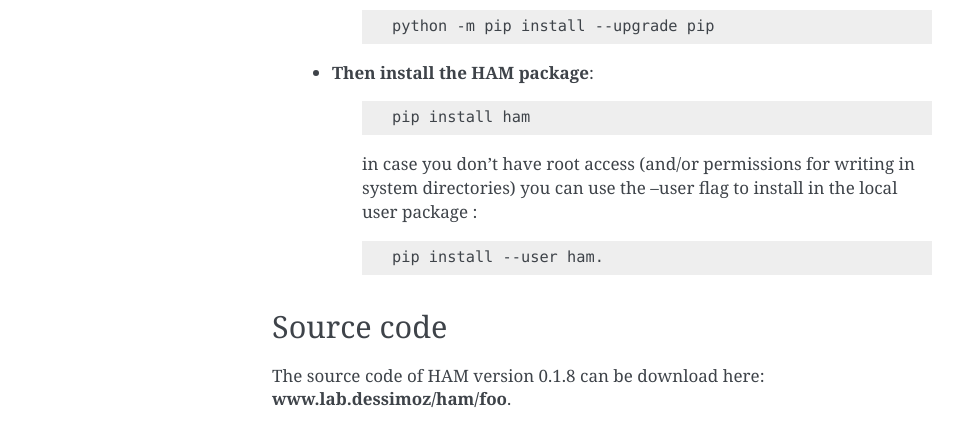
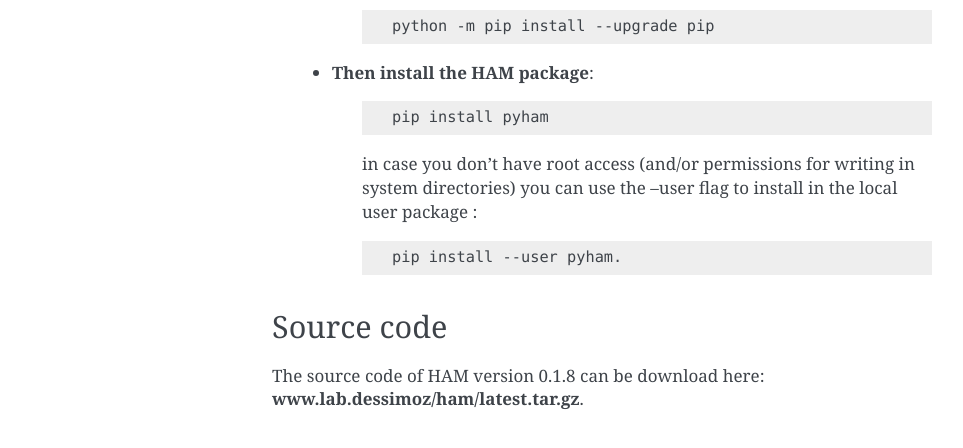
Before and after one commit to DessimozLab/pyham, a Sphinx documentation site: the page built from docs/install.rst, in a window 1280 px wide and 900 px high. Shown: the part 427-875 px from the top of the window, without its empty margins (148-1111 px from the left). Built offline with Sphinx 7.4.7, drawn with Linux system fonts in a browser that asks for light colours.

Commit message:
update pip ham

```diff
--- a/docs/install.rst
+++ b/docs/install.rst
@@ -18,18 +18,18 @@ HAM can be install via pip using the following command:
 
         .. code-block:: bash
 
-                pip install ham
+                pip install pyham
 
         in case you don't have root access (and/or permissions for writing in system directories) you can use the --user flag to install in the local user package  :
 
         .. code-block:: bash
 
-                pip install --user ham.
+                pip install --user pyham.
 
 Source code
 ###########
 
-The source code of HAM version |release| can be download here: **www.lab.dessimoz/ham/foo**.
+The source code of HAM version |release| can be download here: **www.lab.dessimoz/ham/latest.tar.gz**.
 
 
 Install PyQt4 on Mac (only required for treeProfile)
--- a/fabfile.py
+++ b/fabfile.py
@@ -7,7 +7,7 @@ def clean():
     local('rm -r build/', capture=False)
 
 def pack():
-# build the package
+    # build the package
     local('python setup.py bdist_wheel', capture=False)
     local('python setup.py sdist', capture=False)
 
```
